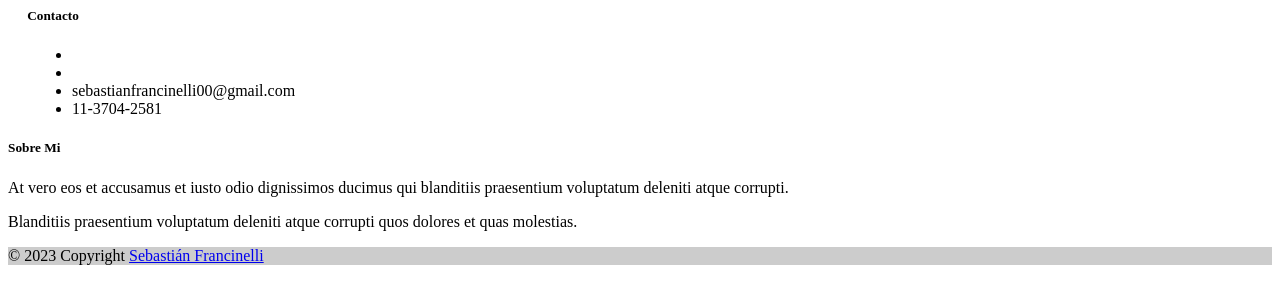
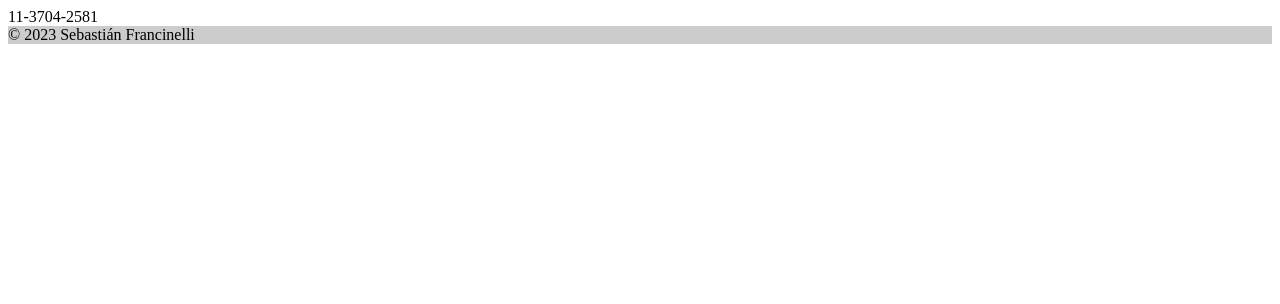
Before and after one commit to Sfrancinelli/Portfolio, a Django app: template templates/components/footer.html in a window 1280 px wide. Shown: the top 304 px of the page. Run offline with Django 3.2, Linux system fonts and the light colour scheme; the template is opened without the code that fills it, so the values that code supplies are empty; parts of the project's set-up code (start-up, migrations or seed data) failed here and were passed over; some libraries are stand-ins or nearby versions.

Commit message:
completely changed footer

```diff
--- a/static/css/components/footer.css
+++ b/static/css/components/footer.css
@@ -1,5 +1,5 @@
 #contact a {
-    color: var(--main-white-color);
+    color: var(--main-dark-color);
     transition: 0.5s ease all;
     padding-bottom: 6px;
     border-bottom: 1px solid transparent;
--- a/templates/components/footer.html
+++ b/templates/components/footer.html
@@ -4,7 +4,7 @@
 <head>
   <link rel="stylesheet" href="{% static 'css/components/footer.css' %}">
 </head>
-<footer class="text-white text-center text-lg-start bg-dark bg-gradient">
+{% comment %} <footer class="text-white text-center text-lg-start bg-dark bg-gradient">
   <div class="container py-5">
     <!--Grid row-->
     <div class="row justify-content-center">
@@ -59,4 +59,32 @@
   </div>
   <!-- Copyright -->
 </div>
+</footer> {% endcomment %}
+
+<footer class="bg-dark text-center text-white">
+  <!-- Grid container -->
+  <div class="container p-4 pb-0">
+    <!-- Section: Social media -->
+    <section class="mb-4">
+      <a class="btn btn-outline-light btn-floating m-1" href="mailto:sebastianfrancinelli00@gmail.com" target="_blank" role="button"
+        ><i class="fas fa-envelope"></i
+      ></a>
+
+      <a class="btn btn-outline-light btn-floating m-1" href="https://www.linkedin.com/in/sebastian-francinelli-135a01244/" target="_blank" role="button"
+        ><i class="fab fa-linkedin-in"></i
+      ></a>
+
+      <a class="btn btn-outline-light btn-floating m-1" href="https://github.com/Sfrancinelli" target="_blank" role="button"
+        ><i class="fab fa-github"></i
+      ></a>
+    </section>
+  </div>
+
+  <div class="container p-0 pb-0 mb-2">
+    <span><i class="fab fa-whatsapp"></i></span><span class="ms-2">11-3704-2581</span>
+  </div>
+
+  <div class="text-center p-3" style="background-color: rgba(0, 0, 0, 0.2);">
+    © 2023 Sebastián Francinelli
+  </div>
 </footer>
```
Also changed, not shown: static/test.css (deleted).
